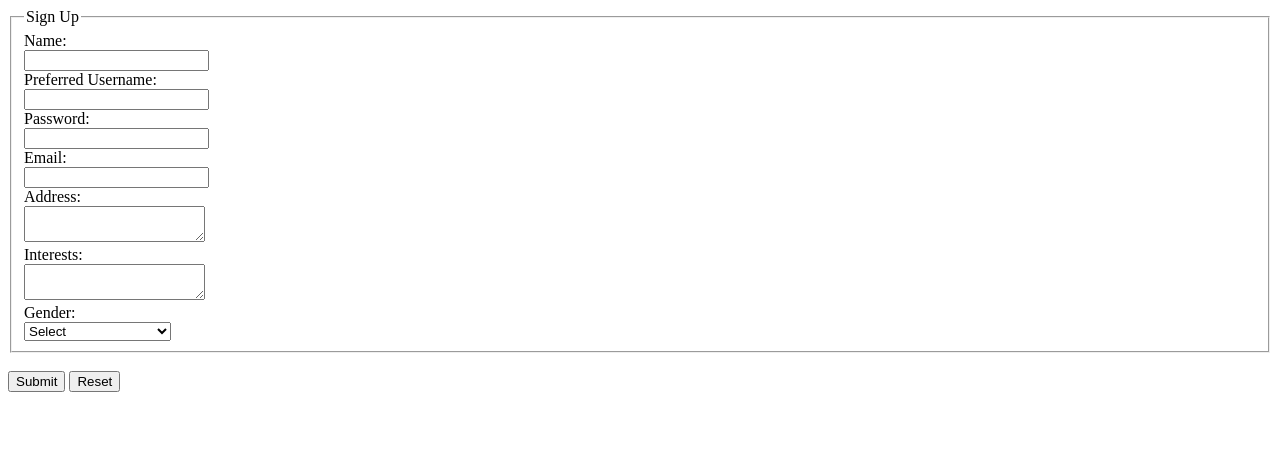
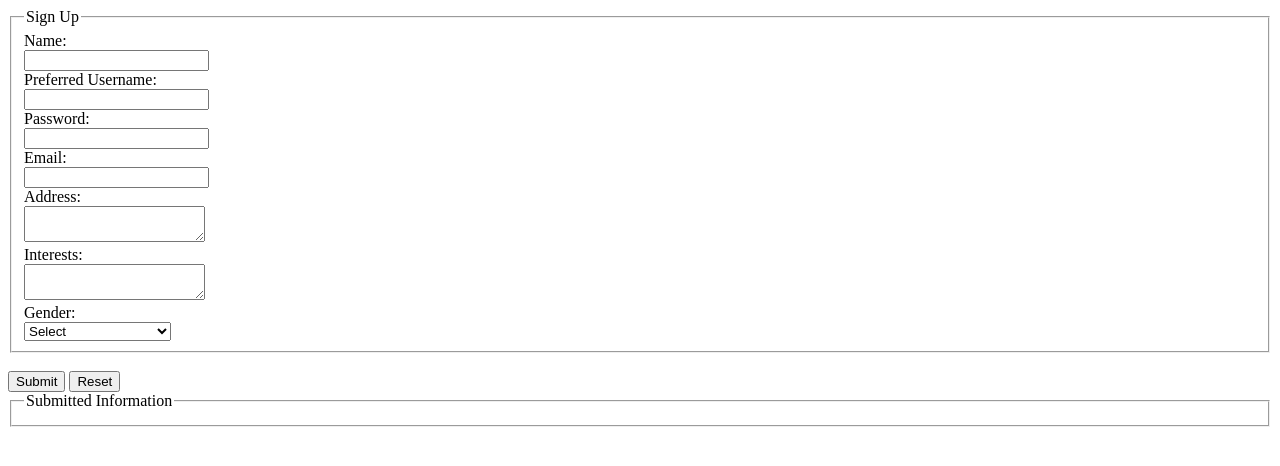
Before and after one commit to zero-braincells165/Q4GFA1_NA_KADEANO, a plain HTML site: page index.html in a window 1280 px wide. Drawn offline with Linux system fonts and the light colour scheme.

Commit message:
Update index.html

```diff
--- a/index.html
+++ b/index.html
@@ -50,7 +50,10 @@
   <button type="reset" onclick="clearForm()">Reset</button>
 </form>
 
-<div id="output"></div>
+<fieldset>
+  <legend>Submitted Information</legend>
+  <div id="output"></div>
+</fieldset>
 
 <script src="script.js"></script>
 
```
